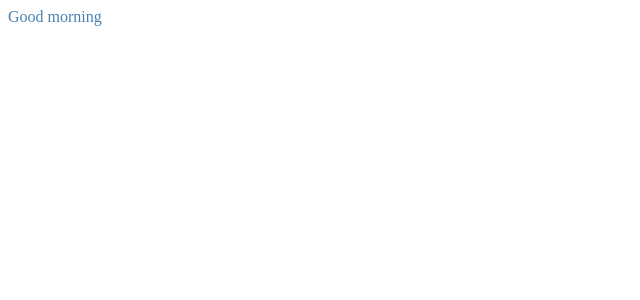
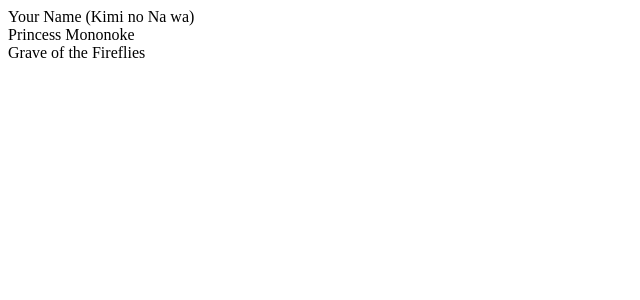
Before and after one commit to TheaWin/eiga-client, a React (Vite) app: page / in a window 1280 px wide. Shown: the top 300 px of the page, without its empty margins (0-640 px from the left). Built offline with nearby package versions, Linux system fonts and the light colour scheme.

Commit message:
Added MainView component to index.jsx

```diff
--- a/src/index.jsx
+++ b/src/index.jsx
@@ -1,16 +1,15 @@
 //Import the `createRoot` function from 'react-dom/client'
 import { createRoot } from "react-dom/client";
+
+//importing the MainView component
+import { MainView } from "./components/main-view/main-view";
 
 //imported for styling; it will be bundled by build tool
 import "./index.scss";
 
 // Main component (will eventually use all the others)
 const MyFlixApplication = () => {
-    return (
-        <div className="my-flix">
-            <div>Good morning</div>
-        </div>
-    );
+    return <MainView />;
 };
 
 // Locate the root DOM element where the React app will be mounted
```
